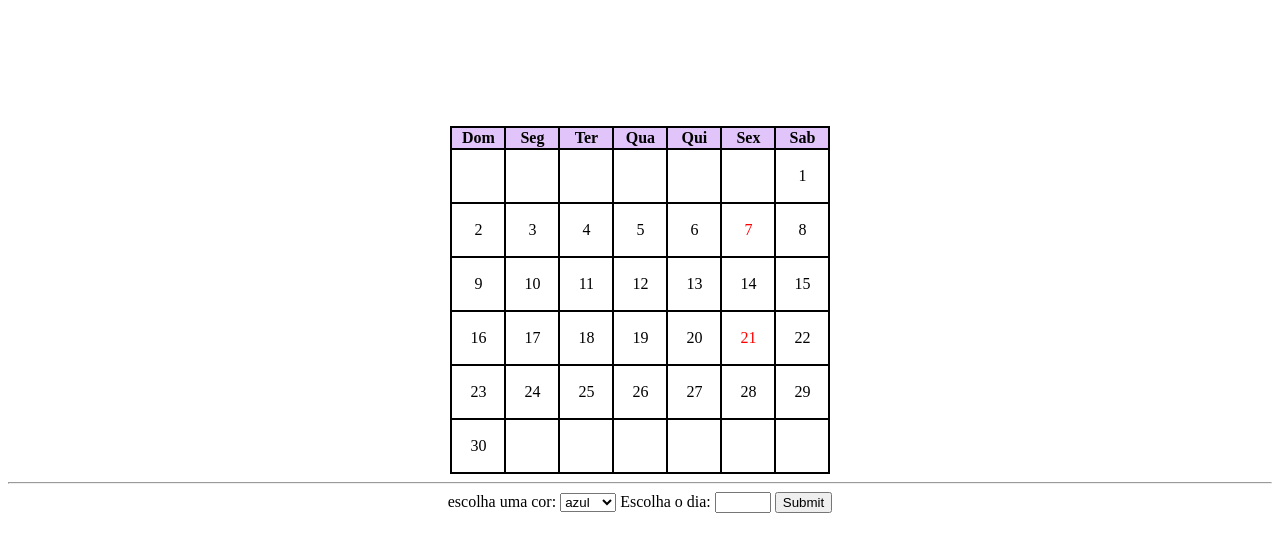
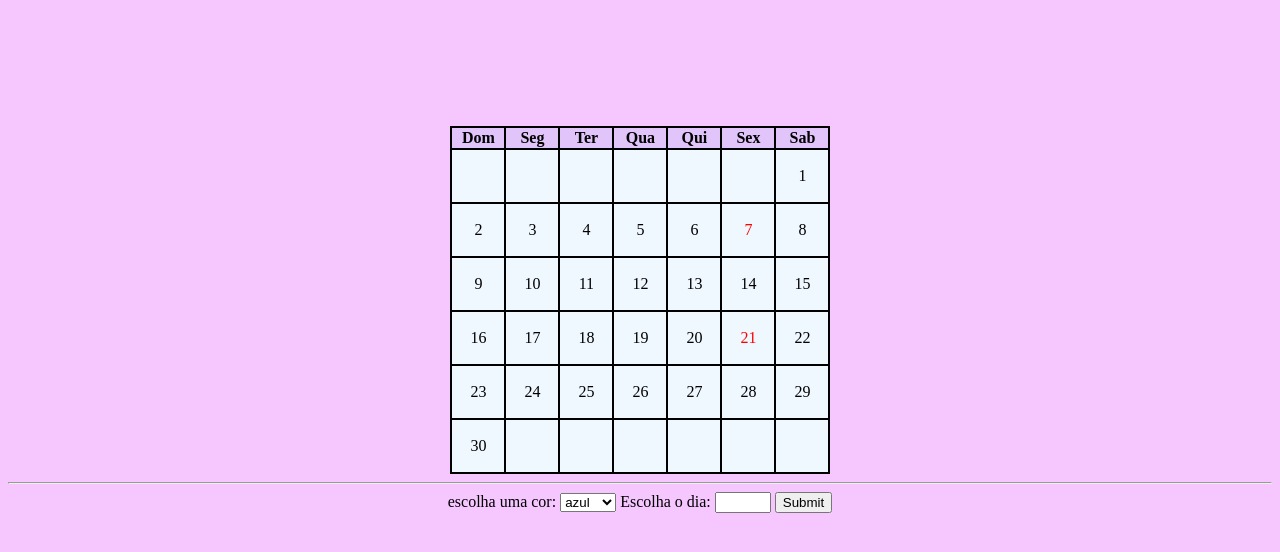
Before and after one commit to emillycaaroline/calendario, a plain HTML site: page index.html in a window 1280 px wide. Drawn offline with Linux system fonts and the light colour scheme.

Commit message:
Atualizações no README

```diff
--- a/calendar.css
+++ b/calendar.css
@@ -8,6 +8,7 @@ td{
     width: 50px;
     height: 50px;
     text-align: center;
+    background-color: aliceblue;
 
 }
 #feriado{
@@ -20,4 +21,5 @@ th{
 
 body{
     text-align: center;
+    background-color: rgb(246, 198, 255);
 }
```
Also changed, not shown: 1 other file.
